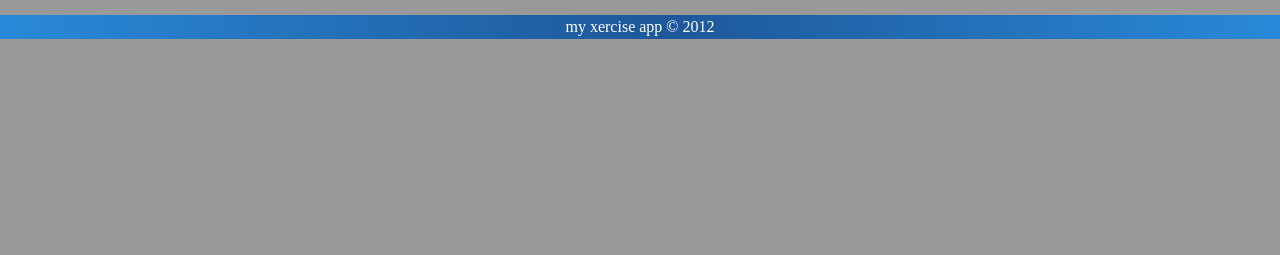
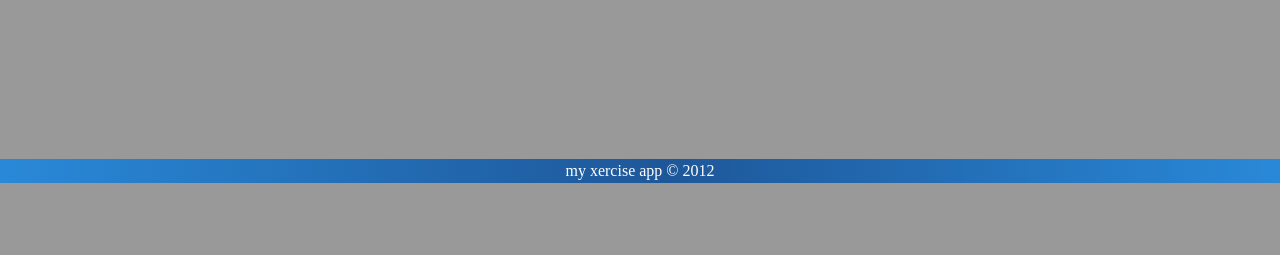
Before and after one commit to soudaou/web-app, a PHP site: page /main-pg.php in a window 1280 px wide. Shown: the part 545-800 px from the top of the page. Run offline with PHP 8.4, Linux system fonts and the light colour scheme.

Commit message:
more css to footer

```diff
--- a/css/general.css
+++ b/css/general.css
@@ -248,7 +248,7 @@ fieldset{
 
 /***********FOOTER ************/
 .copyright p{
-	margin:0, auto;
+	margin-top:10em;
 	padding:0;
 	background: rgb(41,137,216); /* Old browsers */
 	background: -moz-linear-gradient(left, rgba(41,137,216,1) 0%, rgba(30,87,153,1) 52%, rgba(41,137,216,1) 100%); /* FF3.6+ */
```
